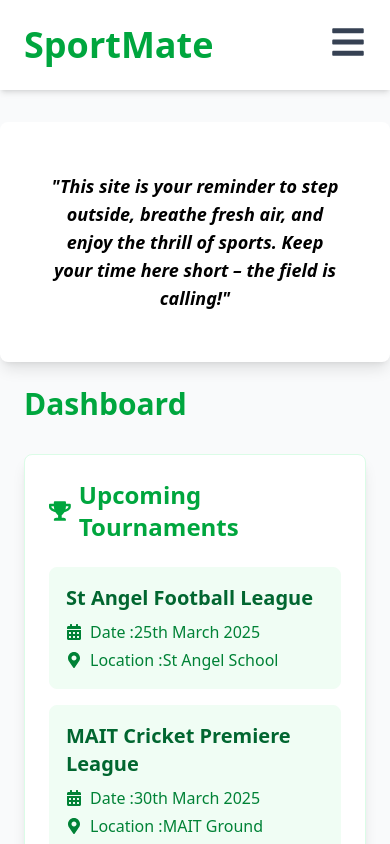
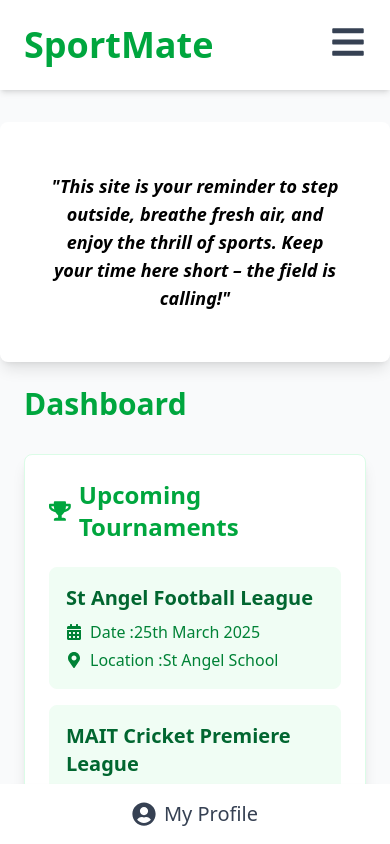
Before and after one commit to pulkitahuja02/sportmatev3, a React (Vite) app: page /dashboard in a window 390 px wide. Shown: the top 844 px of the page. Built offline with nearby package versions, Linux system fonts and the light colour scheme.

Commit message:
Updated the dashboard

```diff
--- a/src/components/Navbar.jsx
+++ b/src/components/Navbar.jsx
@@ -1,11 +1,12 @@
-// src/components/Navbar.jsx
 import React, { useState } from "react";
 import { FaUserCircle, FaBars, FaTimes } from "react-icons/fa";
 
 const Navbar = () => {
-  const [isMenuOpen, setIsMenuOpen] = useState(false); // Menu open/close ke liye state
+  const [isMenuOpen, setIsMenuOpen] = useState(false);
 
   return (
+    <>
+      {/* Main Navbar */}
       <nav className="bg-white p-6 shadow-md">
         <div className="container mx-auto flex justify-between items-center">
           {/* Left: SportMate (Green Color) */}
@@ -19,7 +20,7 @@ const Navbar = () => {
             <a href="/community" className="text-xl text-gray-700 hover:text-green-600">Community</a>
           </div>
 
-        {/* Right: Profile Icon */}
+          {/* Right: Profile Icon (Desktop View) */}
           <div className="hidden md:block text-gray-700 hover:text-green-600">
             <FaUserCircle className="text-4xl" />
           </div>
@@ -42,6 +43,15 @@ const Navbar = () => {
           </div>
         )}
       </nav>
+
+      {/* Fixed Bottom Bar for Mobile */}
+      <div className="md:hidden fixed bottom-0 left-0 right-0 bg-white shadow-lg p-4 flex justify-center items-center">
+        <a href="/my-profile" className="flex items-center text-xl text-gray-700 hover:text-green-600">
+          <FaUserCircle className="text-2xl mr-2" />
+          <span>My Profile</span>
+        </a>
+      </div>
+    </>
   );
 };
 
```
Lines whose indentation alone changed are shown as unchanged.
